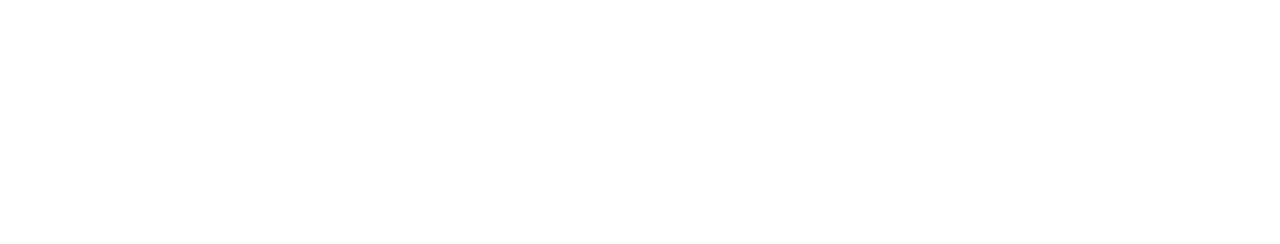
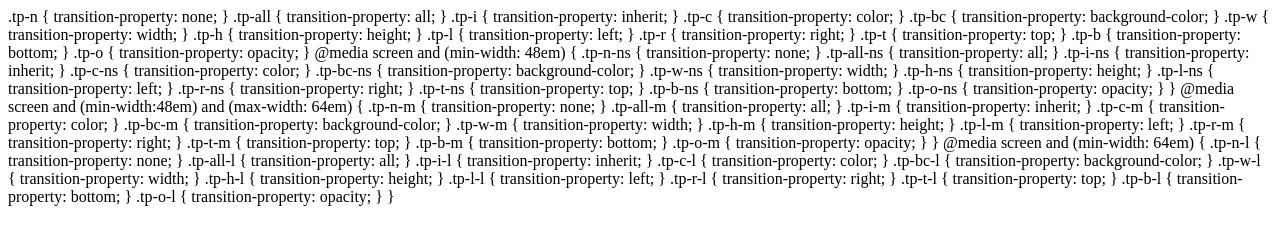
Before and after one commit to mrmrs/css-transition-properties, a website: page index.html in a window 1280 px wide. Drawn offline with Linux system fonts and the light colour scheme.

Commit message:
Adding css contents to html file for documentation

```diff
--- a/index.html
+++ b/index.html
@@ -12,5 +12,63 @@
     <link rel="stylesheet" href="transition-properties.css">
   </head>
   <body>
-  </body>
+.tp-n   { transition-property: none; }
+.tp-all { transition-property: all; }
+.tp-i   { transition-property: inherit; }
+.tp-c   { transition-property: color; }
+.tp-bc  { transition-property: background-color; }
+.tp-w   { transition-property: width; }
+.tp-h   { transition-property: height; }
+.tp-l   { transition-property: left; }
+.tp-r   { transition-property: right; }
+.tp-t   { transition-property: top; }
+.tp-b   { transition-property: bottom; }
+.tp-o   { transition-property: opacity; }
+
+@media screen and (min-width: 48em) {
+.tp-n-ns   { transition-property: none; }
+.tp-all-ns { transition-property: all; }
+.tp-i-ns   { transition-property: inherit; }
+.tp-c-ns   { transition-property: color; }
+.tp-bc-ns  { transition-property: background-color; }
+.tp-w-ns   { transition-property: width; }
+.tp-h-ns   { transition-property: height; }
+.tp-l-ns   { transition-property: left; }
+.tp-r-ns   { transition-property: right; }
+.tp-t-ns   { transition-property: top; }
+.tp-b-ns   { transition-property: bottom; }
+.tp-o-ns   { transition-property: opacity; }
+}
+
+@media screen and (min-width:48em) and (max-width: 64em) {
+.tp-n-m   { transition-property: none; }
+.tp-all-m { transition-property: all; }
+.tp-i-m   { transition-property: inherit; }
+.tp-c-m   { transition-property: color; }
+.tp-bc-m  { transition-property: background-color; }
+.tp-w-m   { transition-property: width; }
+.tp-h-m   { transition-property: height; }
+.tp-l-m   { transition-property: left; }
+.tp-r-m   { transition-property: right; }
+.tp-t-m   { transition-property: top; }
+.tp-b-m   { transition-property: bottom; }
+.tp-o-m   { transition-property: opacity; }
+}
+
+@media screen and (min-width: 64em) {
+.tp-n-l   { transition-property: none; }
+.tp-all-l { transition-property: all; }
+.tp-i-l   { transition-property: inherit; }
+.tp-c-l   { transition-property: color; }
+.tp-bc-l  { transition-property: background-color; }
+.tp-w-l   { transition-property: width; }
+.tp-h-l   { transition-property: height; }
+.tp-l-l   { transition-property: left; }
+.tp-r-l   { transition-property: right; }
+.tp-t-l   { transition-property: top; }
+.tp-b-l   { transition-property: bottom; }
+.tp-o-l   { transition-property: opacity; }
+}
+
+</body>
 </html>
```
